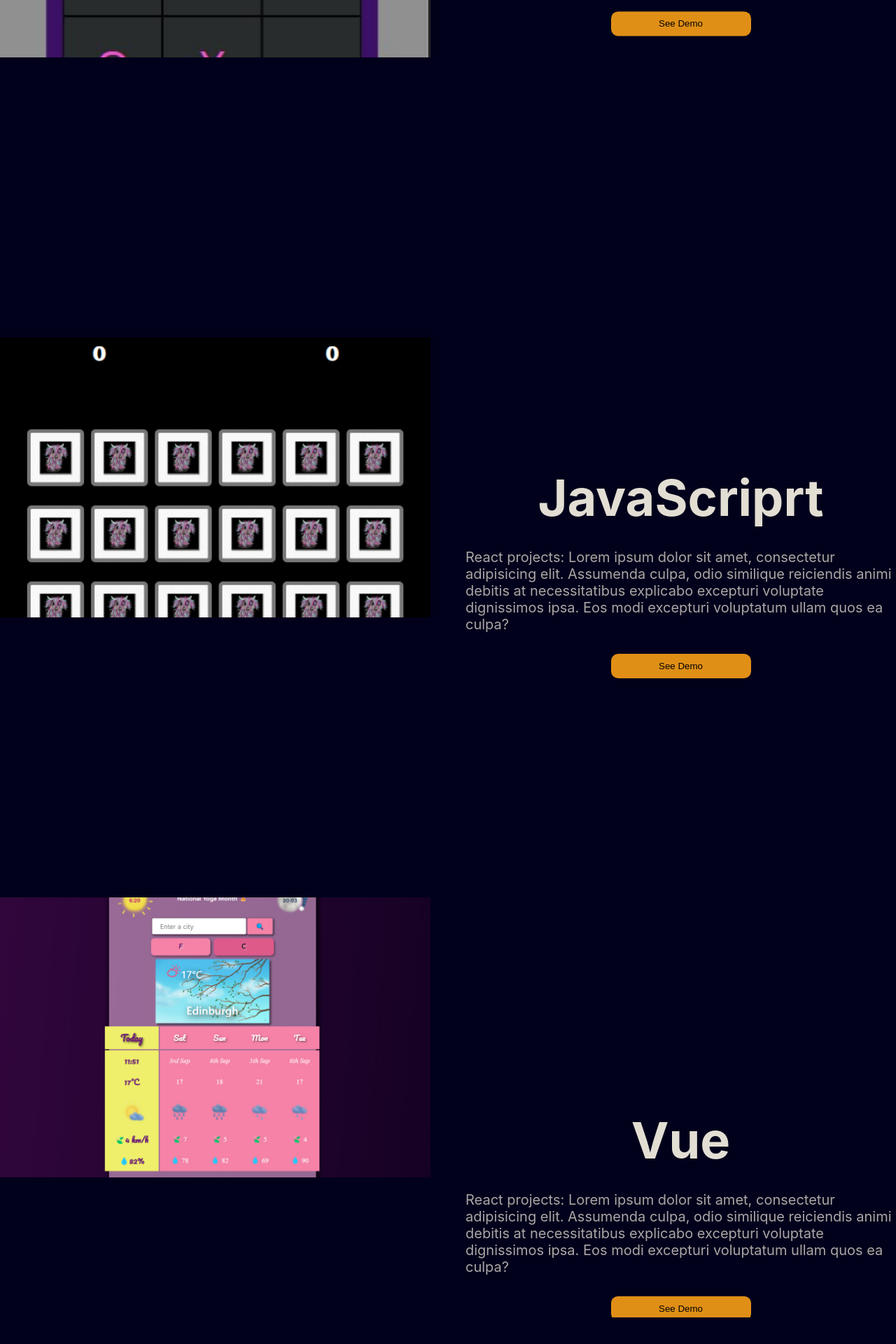
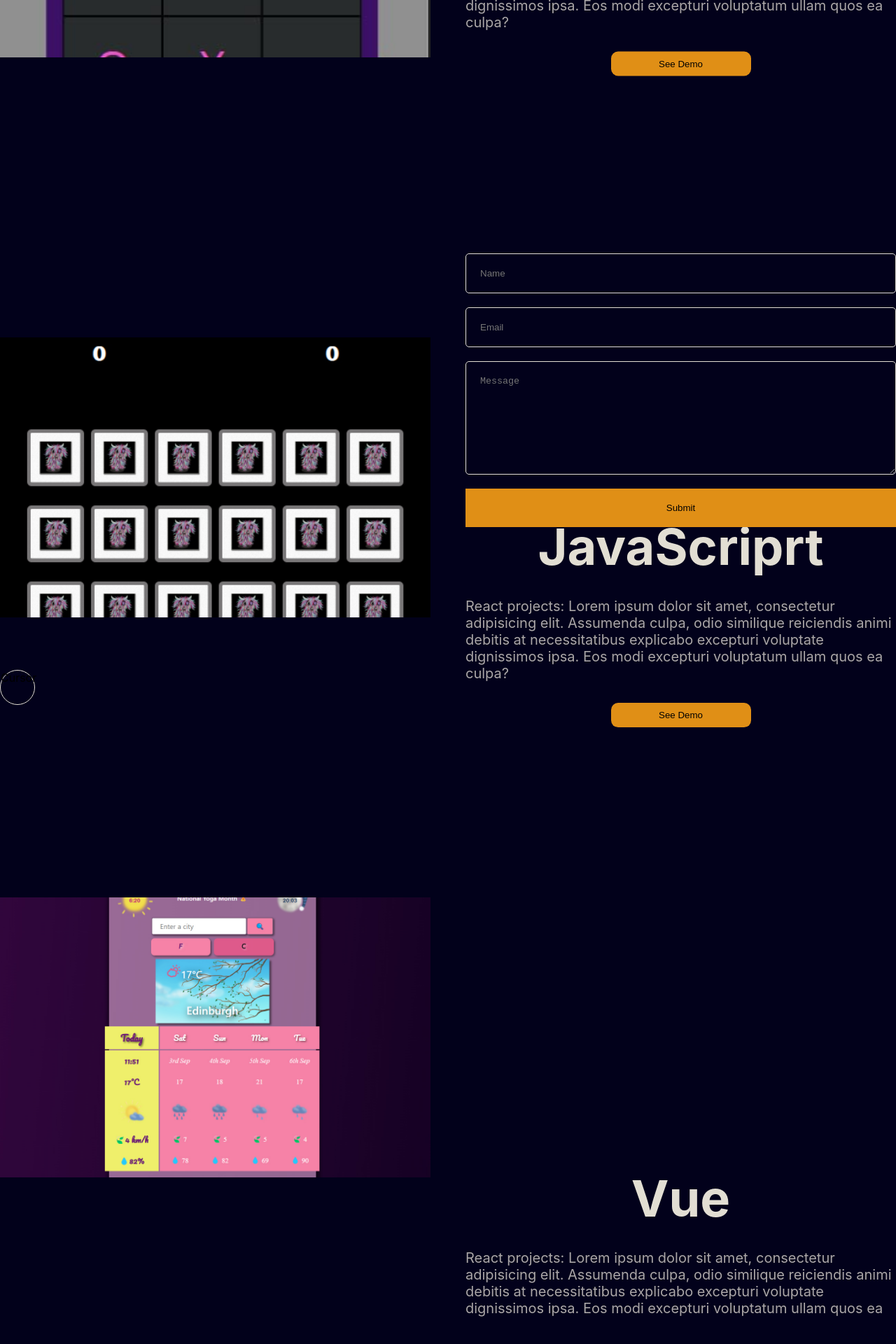
Before and after one commit to Lu-Smith/animated_portfolio_sass_typescript, a React (Create React App) app: page / in a window 1280 px wide. Shown: the part 3843-5763 px from the top of the page at 70% size. Built offline with nearby package versions, Linux system fonts and the light colour scheme.

Commit message:
Updated Cursor.tsx

```diff
--- a/src/App.tsx
+++ b/src/App.tsx
@@ -6,6 +6,7 @@ import Parallax from './components/Parallax';
 import Projects from './components/Projects';
 import Portfolio from './components/Portfolio';
 import Contact from './components/Contact';
+import Cursor from './components/Cursor';
 
 function App() {
   return (
@@ -26,12 +27,10 @@ function App() {
       <section >
         <Portfolio />
       </section>
-      <section id='About'>Parallax</section>
-      <section >About</section>
-      <section id='Contact'>Parallax</section>
       <section >
         <Contact />
       </section>
+      <Cursor />
     </div>
   );
 }
--- a/src/components/Cursor.tsx
+++ b/src/components/Cursor.tsx
@@ -14,7 +14,9 @@ const Cursor = () => {
         return () => {
             window.removeEventListener("mousemove", mouseMove);
         }
-    })
+    });
+
+    console.log(position);
 
     return (
     <div className='Cursor'>Cursor</div>
```
